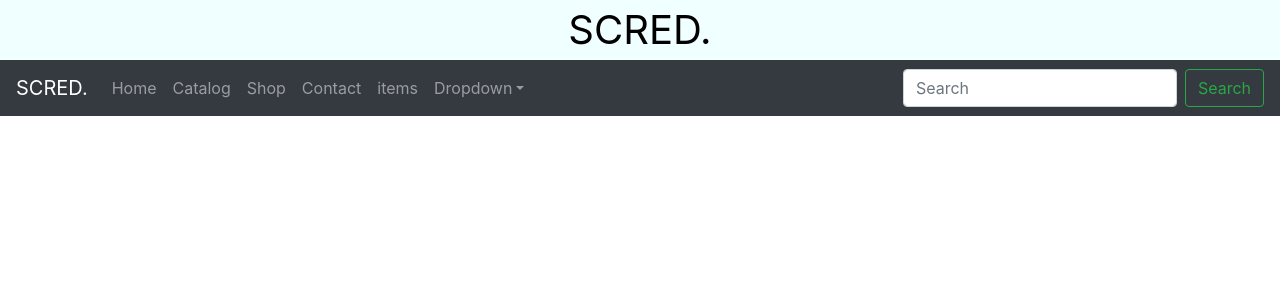
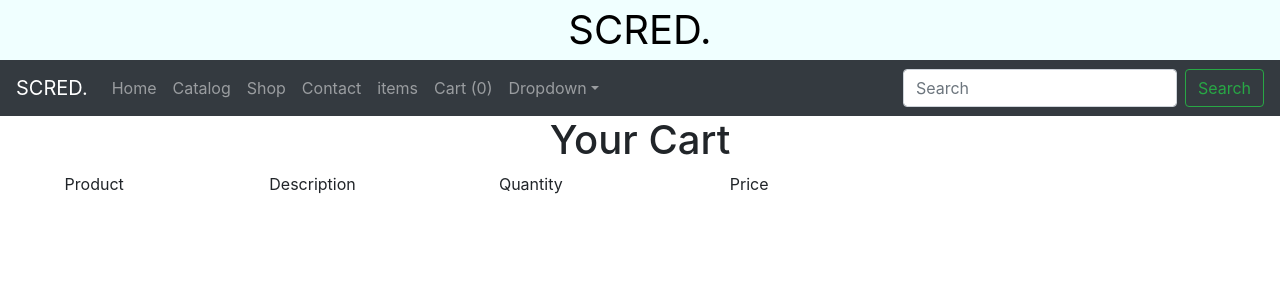
Before and after one commit to itsamit622/ecom, a React (Create React App) app: page /cart in a window 1280 px wide. Shown: the top 300 px of the page. Built offline with nearby package versions, Linux system fonts and the light colour scheme.

Commit message:
incdecitemscart

```diff
--- a/src/App.js
+++ b/src/App.js
@@ -1,51 +1,144 @@
-import React from 'react'
-import Home from './pages/Home'
-import Contact from './pages/Contact'
-import Catalog from './pages/Catalog'
-import {BrowserRouter ,Link,Route} from 'react-router-dom'
-import Shop from './pages/Shop'
-import Item from './pages/Item'
-import { Button, Form, FormControl, Nav, Navbar, NavDropdown } from 'react-bootstrap'
+import React from "react";
+import Home from "./pages/Home";
+import Contact from "./pages/Contact";
+import Catalog from "./pages/Catalog";
+import { BrowserRouter, Link, Route } from "react-router-dom";
+import Shop from "./pages/Shop";
+import Item from "./pages/Item";
+import productsData from "./data/products.json";
+import { ecomContext } from "./pages/Context";
+import {
+  Button,
+  Form,
+  FormControl,
+  Nav,
+  Navbar,
+  NavDropdown,
+} from "react-bootstrap";
+import MyCart from "./pages/MyCart";
+
+export default class App extends React.Component {
+  state = {
+    products: productsData,
+    carts: [],
+    subtotal:0
+
+  };
+  cart = (e, oldId) => {
+    console.log("hellocall", e, oldId);
+
+    let targetItem ;
+    this.state.products.every(function (single) {
+      targetItem = single.items.find((singleItem) => {
+        if (singleItem.id === oldId) {
+          return true;
+        } else {
+          return false;
+        }
+      });
+      if (targetItem !== undefined) {
+        return false;
+      }
+      return true;
+    });
+
+targetItem.count=1
+    this.state.carts.push(targetItem);
+    this.setState(this.state);
+    console.log("target item" ,targetItem)
+
+    console.log("carts", this.state.carts);
+  };
+  inc=(id)=>{
+    console.log("id" ,id)
+    let tempCart=[...this.state.carts];
+    let selectedProducts=tempCart.find(item=>item.id===id);
+    let index=tempCart.indexOf(selectedProducts);
+    let product=tempCart[index];
+     product.count =product.count + 1
+     product.total =parseInt(product.price) * product.count
+
+   this.setState({
+     carts :[...tempCart]
+   })
+   console.log("pro" , product)
 
 
+  }
+  dec=(id)=>{
+    console.log("id" ,id)
+    let tempCart=[...this.state.carts];
+    let selectedProducts=tempCart.find(item=>item.id===id);
+    let index=tempCart.indexOf(selectedProducts);
+    let product=tempCart[index];
+     product.count =product.count - 1
+   product.total=parseInt(product.price) * product.count
+   this.setState({
+     carts :[...tempCart],
+   })
 
- export default class App extends React.Component{
+   console.log("pro" , product)
 
-  render(){
 
-    return <div>
+  }
 
+  render() {
+    return (
+      <div>
         <div className="header">
           <span className="logo">SCRED.</span>
-
         </div>
+        <ecomContext.Provider value={{ ...this.state, handler: this.cart ,handler2:this.inc , handler3:this.dec }}>
           <BrowserRouter>
             <Navbar bg="dark" variant="dark" expand="lg">
               <Navbar.Brand href="/">SCRED.</Navbar.Brand>
               <Navbar.Toggle aria-controls="basic-navbar-nav" />
               <Navbar.Collapse id="basic-navbar-nav">
                 <Nav className="mr-auto">
-    <Link to="/" className="nav-link">Home</Link>
-    <Link to="/Catalog"  className="nav-link">Catalog</Link>
-    <Link to="/Shop"  className="nav-link">Shop</Link>
-    <Link to="/Contact"  className="nav-link">Contact</Link>
-    <Link to="/shopdata"  className="nav-link">items</Link>
+                  <Link to="/" className="nav-link">
+                    Home
+                  </Link>
+                  <Link to="/Catalog" className="nav-link">
+                    Catalog
+                  </Link>
+                  <Link to="/Shop" className="nav-link">
+                    Shop
+                  </Link>
+                  <Link to="/Contact" className="nav-link">
+                    Contact
+                  </Link>
+                  <Link to="/shopdata" className="nav-link">
+                    items
+                  </Link>
+                  <Link to="/cart" className="nav-link">
+                    Cart ({this.state.carts.length})
+                  </Link>
                   <NavDropdown title="Dropdown" id="basic-nav-dropdown">
-      <Link to="/Shop"  className="dropdown-item">Shop</Link>
-        <Link to="/Contact"  className="dropdown-item">Contact</Link>
-        <NavDropdown.Item href="#action/3.3">Something</NavDropdown.Item>
+                    <Link to="/Shop" className="dropdown-item">
+                      Shop
+                    </Link>
+                    <Link to="/Contact" className="dropdown-item">
+                      Contact
+                    </Link>
+                    <NavDropdown.Item href="#action/3.3">
+                      Something
+                    </NavDropdown.Item>
                     <NavDropdown.Divider />
-        <NavDropdown.Item href="#action/3.4">Separated link</NavDropdown.Item>
+                    <NavDropdown.Item href="#action/3.4">
+                      Separated link
+                    </NavDropdown.Item>
                   </NavDropdown>
                 </Nav>
                 <Form inline>
-      <FormControl type="text" placeholder="Search" className="mr-sm-2" />
+                  <FormControl
+                    type="text"
+                    placeholder="Search"
+                    className="mr-sm-2"
+                  />
                   <Button variant="outline-success">Search</Button>
                 </Form>
               </Navbar.Collapse>
             </Navbar>
-
-
 
             {/* <div className="navbars">
           <nav className="navbar navbar-expand-lg navbar navbar-dark bg-dark">
@@ -87,14 +180,15 @@ import { Button, Form, FormControl, Nav, Navbar, NavDropdown } from 'react-boots
   </div>
 </nav>
 </div> */}
-<Route  exact path="/" component={Home} />
+            <Route exact path="/" component={Home} />
             <Route path="/Catalog" component={Catalog} />
-<Route path="/Shop" component={Shop}/>
-<Route path="/Contact" component={Contact}/>
-<Route path="/shopdata" component={Item}/>
+            <Route path="/Shop" component={Shop} />
+            <Route path="/Contact" component={Contact} />
+            <Route path="/shopdata" component={Item} />
+            <Route path="/cart" component={MyCart} />
           </BrowserRouter>
-
-
+        </ecomContext.Provider>
       </div>
+    );
   }
 }
--- a/src/pages/Context.jsx
+++ b/src/pages/Context.jsx
@@ -1,2 +1,2 @@
 import React from 'react';
-export const Context = React.createContext({});
+export const ecomContext = React.createContext({});
--- a/src/pages/Itemlist.jsx
+++ b/src/pages/Itemlist.jsx
@@ -2,11 +2,13 @@ import React from 'react'
 import {Link} from "react-router-dom"
 import { Container , Row } from 'react-bootstrap';
 import productsData from '../data/products.json';
+import {ecomContext} from './Context'
 
 export default class Itemlist extends React.Component{
+   static contextType = ecomContext;
 
     state={
-       shopdata : productsData
+       shopdata : this.context.products
 
     };
 
@@ -32,7 +34,7 @@ export default class Itemlist extends React.Component{
  }
 
     render(){
-
+      console.log("context data " ,this.context)
         console.log("path",this.props.match.path)
         return <>
         <div className="p-3 mb-2 bg-primary text-white text-center">
--- a/src/pages/Itemvalues.jsx
+++ b/src/pages/Itemvalues.jsx
@@ -1,14 +1,15 @@
 import React from 'react';
 import { Button, Col, Collapse, Container, Form, Image, Modal, Row } from 'react-bootstrap'
 import productsData  from '../data/products.json'
-
+import {ecomContext} from './Context'
 
 export default class Itemvalues extends React.Component {
+  static contextType = ecomContext;
   state = {
     isValue: false,
     show: false,
     count: 1,
-    shopdata: productsData
+    shopdata: this.context.products
 
   };
 
--- /dev/null
+++ b/src/pages/MyCart.jsx
@@ -0,0 +1,100 @@
+import React from 'react';
+import {ecomContext} from './Context'
+import { Button, Col, Collapse, Container, Form, Image, Modal, Row } from 'react-bootstrap'
+
+
+
+export default class MyCart extends React.Component{
+    static contextType = ecomContext;
+    state ={
+         carts:this.context.carts,
+        count:1,
+        cartTotal:0
+    }
+
+    // countDec() {
+    //     if (this.state.count > 0) {
+    //       this.state.count = this.state.count - 1
+    //     }
+    //     this.setState(this.state)
+    //   }
+
+  allCart(){
+      let itemsV =this.state.carts.map((values)=>{
+        let price = null;
+
+        console.log("values " ,values)
+         if (values.count === 1) {
+           price = values.price
+         }
+         else {
+          price = parseInt(values.price) * values.count + "$"
+         }
+          return    <div className="text-center">
+                      <div className="row">
+                          <div className="col-2">
+                          <img src={values.imageUrl} alt="images" width="100" />
+
+                          </div>
+                          <div className="col-2">
+                          <span>{values.name}</span>
+
+                          </div>
+                          <div className="col-2">
+            <span> <span onClick={()=>this.context.handler3(values.id)}>❮ </span><span>    {values.count} </span><span onClick={()=>this.context.handler2(values.id)}>   ❯</span></span>
+
+                          </div>
+                          <div className="col-2">
+                          <span>{price}</span>
+
+                          </div>
+
+                      </div>
+                  </div>
+
+
+
+    })
+    return itemsV;
+
+  }
+
+    render(){
+
+
+       console.log("mycart", this.context.carts)
+        return  <div className="header-1">
+            <div>
+                      <h1>
+                          Your Cart
+                      </h1>
+                      <div>
+
+                  <div className="text-center">
+                      <div className="row">
+                          <div className="col-2">
+                          Product
+
+                          </div>
+                          <div className="col-2">
+                          Description
+
+                          </div>
+                          <div className="col-2">
+                          Quantity
+
+                          </div>
+                          <div className="col-2">
+                              Price
+
+                          </div>
+
+                      </div>
+                  </div>
+                  </div>
+            {this.allCart()}
+
+            </div>
+        </div>
+    }
+}
```
Also changed, not shown: src/pages/Itemcollection.jsx (+16 -3 lines). Lines whose indentation alone changed are shown as unchanged.
